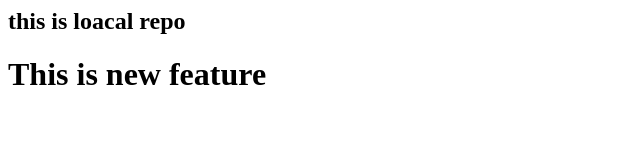
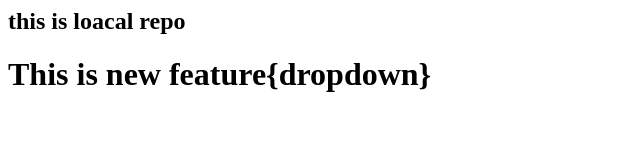
Before and after one commit to Gunjan763/localrepo, a plain HTML site: page index.html in a window 1280 px wide. Shown: the whole page, without its empty margins (0-640 px from the left). Drawn offline with Linux system fonts and the light colour scheme.

Commit message:
Added Dropdown

```diff
--- a/index.html
+++ b/index.html
@@ -1,2 +1,2 @@
 <h2>this is loacal repo</h2>
-<h1>This is new feature</h1>
+<h1>This is new feature{dropdown}</h1>
```
